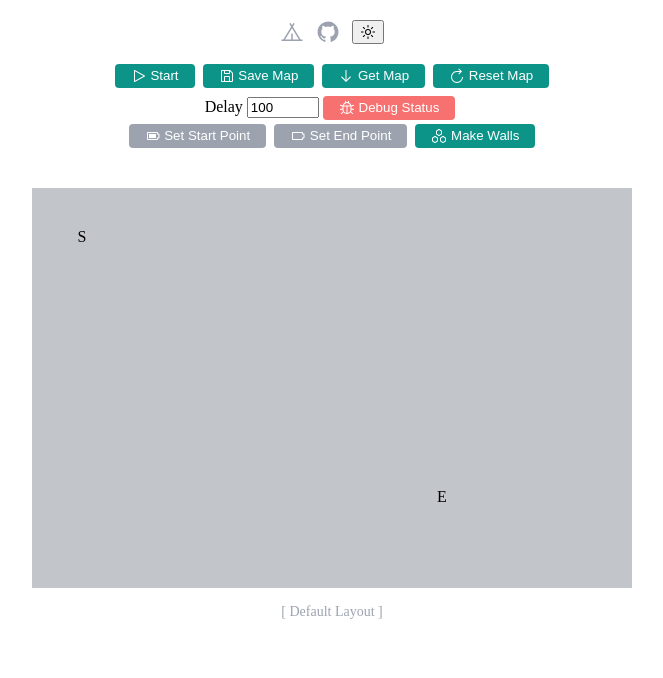
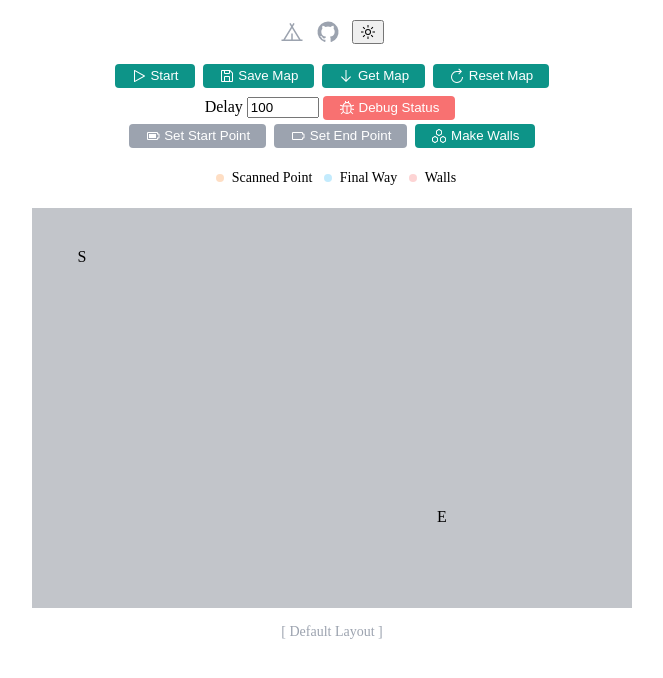
Before and after one commit to lzy1960/vue-findway, a Nuxt app: page /bfs in a window 1280 px wide. Shown: the top 678 px of the page, without its empty margins (308-971 px from the left). Built offline with nearby package versions, Linux system fonts and the light colour scheme.

Commit message:
feat: add legends

```diff
--- a/components/Footer.vue
+++ b/components/Footer.vue
@@ -1,7 +1,7 @@
 <template>
   <div text="xl gray4" m-5 flex justify-center gap-3>
     <NuxtLink i-carbon-campsite to="/" />
-    <a i-carbon-logo-github href="https://github.com/antfu/vitesse-nuxt3" target="_blank" />
+    <a i-carbon-logo-github href="https://github.com/lzy1960/vue-bfs" target="_blank" />
     <DarkToggle />
   </div>
 </template>
--- /dev/null
+++ b/components/Legends.vue
@@ -0,0 +1,16 @@
+<template>
+  <div class="legends" mt-5>
+    <span text-sm>
+      <span inline-block rd bg-orange w-2 h-2 rd-50 mx-2 bg-op-30 />Scanned Point
+      <span inline-block rd bg-sky w-2 h-2 rd-50 mx-2 bg-op-30 />Final Way
+      <span inline-block rd bg-red w-2 h-2 rd-50 mx-2 bg-op-30 />Walls
+    </span>
+  </div>
+</template>
+
+<script lang="ts" setup>
+</script>
+
+<style lang='scss' scoped>
+
+</style>
--- a/pages/bfs/index.vue
+++ b/pages/bfs/index.vue
@@ -40,26 +40,24 @@
         Make Walls
       </button>
     </div>
-    <transition>
-      <div :ref="el => mainEl = el" class="main" mt-10>
-        <div v-for="_, y in HEIGHT" :key="y" h-5>
-          <div
-            v-for="__, x in WIDTH" :key="`${x}_${y}`" inline-block w-5 h-5 bg-gray-7 bg-op-30 vertical-top
-            text-center cursor-pointer border border-dark hover:bg-op-80 transition-200 :class="divClass(x, y)"
-            @mousedown="mousedown = true; setDiv(x, y)" @mousemove="setWall(x, y)"
-            @contextmenu.prevent="delCurWall(x, y)" @mouseup="mousedown = false"
-          >
-            {{ content(x, y) }}
-          </div>
+    <Legends />
+    <div :ref="el => mainEl = el" class="main" mt-5>
+      <div v-for="_, y in HEIGHT" :key="y" h-5>
+        <div
+          v-for="__, x in WIDTH" :key="`${x}_${y}`" inline-block w-5 h-5 bg-gray-7 bg-op-30 vertical-top text-center
+          cursor-pointer border border-dark hover:bg-op-80 transition-200 :class="divClass(x, y)"
+          @mousedown="mousedown = true; setDiv(x, y)" @mousemove="setWall(x, y)" @contextmenu.prevent="delCurWall(x, y)"
+          @mouseup="mousedown = false"
+        >
+          {{ content(x, y) }}
         </div>
       </div>
-    </transition>
+    </div>
   </div>
 </template>
 
 <script lang="ts" setup>
 import { useStorage } from '@vueuse/core'
-import { isSet } from 'util/types'
 import { Ref } from 'vue'
 
 // types
@@ -263,4 +261,5 @@ const findPath = async (start: Point, end: Point) => {
 </script>
 
 <style lang='scss' scoped>
+
 </style>
```
